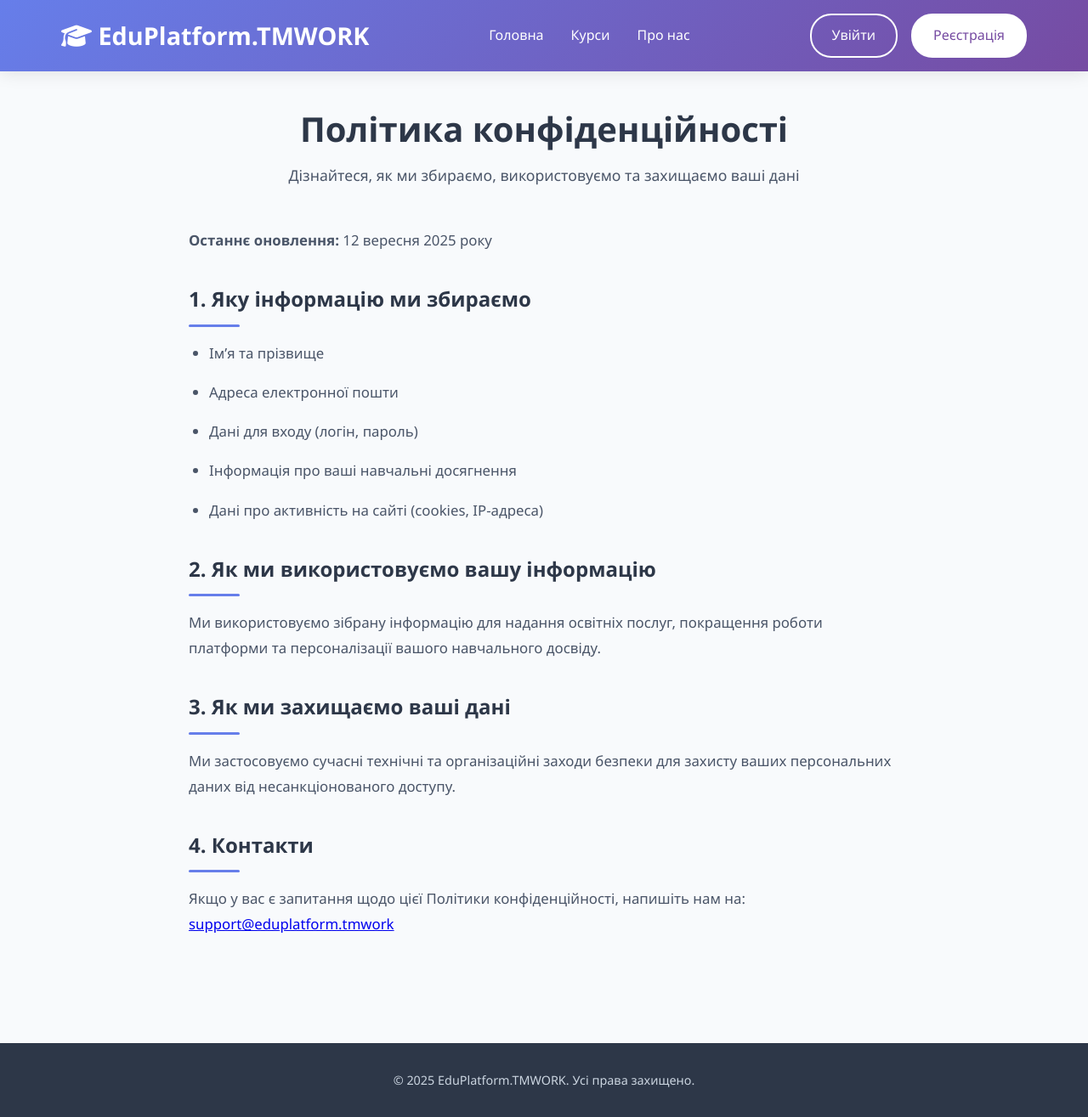
After one commit to VinnitsaDictator/Command_Work, a Django app: page /privacy-policy/ in a window 1280 px wide. The commit adds this page. Shown: the whole page at 85% size. Run offline with Django 5.2, Linux system fonts and the light colour scheme.

Commit message:
Створив сторінки Політ. Кон. та Умови використання

```diff
--- a/StudyProject/urls.py
+++ b/StudyProject/urls.py
@@ -7,5 +7,7 @@ urlpatterns = [
     path('', views.index, name='index'),
     path('courses/', views.courses, name='courses'),
     path('about/', views.about, name='about'),  # ← обязательно!
-    path('contacts/', views.contacts, name='contacts')
+    path('contacts/', views.contacts, name='contacts'),
+    path('privacy-policy/', views.privacypolicy, name='privacypolicy'),
+    path('terms-of-use/', views.termsofuse, name='termsofuse'),
 ]
--- a/courses/templates/courses/Courses.html
+++ b/courses/templates/courses/Courses.html
@@ -417,8 +417,8 @@
             <div class="footer-links">
                 <a href="/about/">Про нас</a>
                 <a href="/contacts/">Контакти</a>
-                <a href="#privacy">Політика конфіденційності</a>
-                <a href="#terms">Умови використання</a>
+                <a href="privacy-policy/">Політика конфіденційності</a>
+                <a href="terms-of-use/">Умови використання</a>
             </div>
             <p>&copy; 2025 EduPlatform. Всі права захищені.</p>
         </div>
--- a/courses/templates/courses/about.html
+++ b/courses/templates/courses/about.html
@@ -474,8 +474,8 @@ body {
         <div class="footer-links">
             <a href="/about/">Про нас</a>
             <a href="/contacts/">Контакти</a>
-            <a href="#privacy">Політика конфіденційності</a>
-            <a href="#terms">Умови використання</a>
+            <a href="privacy-policy/">Політика конфіденційності</a>
+            <a href="terms-of-use/">Умови використання</a>
         </div>
         <p>&copy; 2025 EduPlatform. Всі права захищені.</p>
     </div>
--- a/courses/templates/courses/contacts.html
+++ b/courses/templates/courses/contacts.html
@@ -146,8 +146,8 @@
             <div class="footer-links">
                 <a href="/about/">Про нас</a>
                 <a href="/contacts/">Контакти</a>
-                <a href="#privacy">Політика конфіденційності</a>
-                <a href="#terms">Умови використання</a>
+                <a href="privacy-policy/">Політика конфіденційності</a>
+                <a href="terms-of-use/">Умови використання</a>
             </div>
             <p>&copy; 2025 EduPlatform. Всі права захищені.</p>
         </div>
--- a/courses/templates/courses/index.html
+++ b/courses/templates/courses/index.html
@@ -639,8 +639,8 @@
             <div class="footer-links">
                 <a href="/about/">Про нас</a>
                 <a href="/contacts/">Контакти</a>
-                <a href="#privacy">Політика конфіденційності</a>
-                <a href="#terms">Умови використання</a>
+                <a href="privacy-policy/">Політика конфіденційності</a>
+                <a href="terms-of-use/">Умови використання</a>
             </div>
             <p>&copy; 2025 EduPlatform. Всі права захищені.</p>
         </div>
--- /dev/null
+++ b/courses/templates/privacypolicy.html
@@ -0,0 +1,224 @@
+<!DOCTYPE html>
+<html lang="uk">
+<head>
+  <meta charset="UTF-8">
+  <meta name="viewport" content="width=device-width, initial-scale=1.0">
+  <title>Політика конфіденційності | EduPlatform.TMWORK</title>
+  <link rel="stylesheet" href="https://cdnjs.cloudflare.com/ajax/libs/font-awesome/6.4.0/css/all.min.css">
+  <style>
+    * {
+      margin: 0;
+      padding: 0;
+      box-sizing: border-box;
+    }
+
+    body {
+      font-family: 'Segoe UI', Tahoma, Geneva, Verdana, sans-serif;
+      line-height: 1.6;
+      color: #333;
+      background: #f8fafc;
+    }
+
+    /* Header */
+    .header {
+      background: linear-gradient(135deg, #667eea 0%, #764ba2 100%);
+      color: white;
+      padding: 1rem 0;
+      position: fixed;
+      width: 100%;
+      top: 0;
+      z-index: 1000;
+      box-shadow: 0 2px 20px rgba(0,0,0,0.1);
+    }
+
+    .navbar {
+      max-width: 1200px;
+      margin: 0 auto;
+      display: flex;
+      justify-content: space-between;
+      align-items: center;
+      padding: 0 2rem;
+    }
+
+    .logo {
+      font-size: 1.8rem;
+      font-weight: bold;
+      text-decoration: none;
+      color: white;
+    }
+
+    .nav-links {
+      display: flex;
+      list-style: none;
+      gap: 2rem;
+    }
+
+    .nav-links a {
+      color: white;
+      text-decoration: none;
+      transition: opacity 0.3s ease;
+    }
+
+    .nav-links a:hover {
+      opacity: 0.8;
+    }
+
+    .auth-buttons {
+      display: flex;
+      gap: 1rem;
+    }
+
+    .btn {
+      padding: 0.7rem 1.5rem;
+      border: none;
+      border-radius: 25px;
+      text-decoration: none;
+      transition: all 0.3s ease;
+      font-weight: 500;
+      cursor: pointer;
+    }
+
+    .btn-outline {
+      background: transparent;
+      border: 2px solid white;
+      color: white;
+    }
+
+    .btn-outline:hover {
+      background: white;
+      color: #764ba2;
+    }
+
+    .btn-primary {
+      background: white;
+      color: #764ba2;
+      border: 2px solid white;
+    }
+
+    .btn-primary:hover {
+      background: #f1f1f1;
+    }
+
+    /* Section */
+    .section {
+      padding: 120px 0 60px;
+    }
+
+    .section-title {
+      text-align: center;
+      margin-bottom: 3rem;
+      padding: 0 1rem;
+    }
+
+    .section-title h1 {
+      font-size: 2.5rem;
+      color: #2d3748;
+      margin-bottom: 0.5rem;
+    }
+
+    .section-title p {
+      color: #4a5568;
+      font-size: 1.1rem;
+    }
+
+    .privacy-content {
+      max-width: 900px;
+      margin: 0 auto;
+      padding: 0 2rem;
+      color: #4a5568;
+      line-height: 1.8;
+    }
+
+    .privacy-content h2 {
+      margin-top: 2rem;
+      color: #2d3748;
+      position: relative;
+    }
+
+    .privacy-content h2::after {
+      content: '';
+      display: block;
+      width: 60px;
+      height: 3px;
+      background: #667eea;
+      margin-top: 0.5rem;
+      border-radius: 2px;
+    }
+
+    .privacy-content p,
+    .privacy-content li {
+      margin-top: 1rem;
+      font-size: 1.05rem;
+    }
+
+    .privacy-content ul {
+      list-style: disc;
+      padding-left: 1.5rem;
+    }
+
+    /* Footer */
+    .footer {
+      background: #2d3748;
+      color: #cbd5e0;
+      text-align: center;
+      padding: 2rem 1rem;
+      margin-top: 4rem;
+    }
+
+    .footer p {
+      font-size: 0.9rem;
+    }
+  </style>
+</head>
+<body>
+  <header class="header">
+    <nav class="navbar">
+      <a href="/" class="logo">
+        <i class="fas fa-graduation-cap"></i> EduPlatform.TMWORK
+      </a>
+      <ul class="nav-links">
+        <li><a href="/">Головна</a></li>
+        <li><a href="/courses/">Курси</a></li>
+        <li><a href="/about/">Про нас</a></li>
+      </ul>
+      <div class="auth-buttons">
+        <a href="/admin/login/" class="btn btn-outline">Увійти</a>
+        <a href="#" class="btn btn-primary">Реєстрація</a>
+      </div>
+    </nav>
+  </header>
+
+  <section class="section">
+    <div class="section-title">
+      <h1>Політика конфіденційності</h1>
+      <p>Дізнайтеся, як ми збираємо, використовуємо та захищаємо ваші дані</p>
+    </div>
+
+    <div class="privacy-content">
+      <p><strong>Останнє оновлення:</strong> 12 вересня 2025 року</p>
+
+      <h2>1. Яку інформацію ми збираємо</h2>
+      <ul>
+        <li>Ім’я та прізвище</li>
+        <li>Адреса електронної пошти</li>
+        <li>Дані для входу (логін, пароль)</li>
+        <li>Інформація про ваші навчальні досягнення</li>
+        <li>Дані про активність на сайті (cookies, IP-адреса)</li>
+      </ul>
+
+      <h2>2. Як ми використовуємо вашу інформацію</h2>
+      <p>Ми використовуємо зібрану інформацію для надання освітніх послуг, покращення роботи платформи та персоналізації вашого навчального досвіду.</p>
+
+      <h2>3. Як ми захищаємо ваші дані</h2>
+      <p>Ми застосовуємо сучасні технічні та організаційні заходи безпеки для захисту ваших персональних даних від несанкціонованого доступу.</p>
+
+      <h2>4. Контакти</h2>
+      <p>Якщо у вас є запитання щодо цієї Політики конфіденційності, напишіть нам на: <a href="mailto:support@eduplatform.tmwork">support@eduplatform.tmwork</a></p>
+    </div>
+  </section>
+
+  <footer class="footer">
+    <p>&copy; 2025 EduPlatform.TMWORK. Усі права захищено.</p>
+  </footer>
+</body>
+</html>
--- a/courses/views.py
+++ b/courses/views.py
@@ -48,3 +48,7 @@ def courses(request):
     return render(request, 'courses/Courses.html')
 def contacts(request):
     return render(request, 'courses/contacts.html')
+def privacypolicy(request):
+    return render(request, 'privacypolicy.html')
+def termsofuse(request):
+    return render(request, 'termsofuse.html')
```
Also changed, not shown: courses/templates/termsofuse.html (added, +155 -0 lines).
